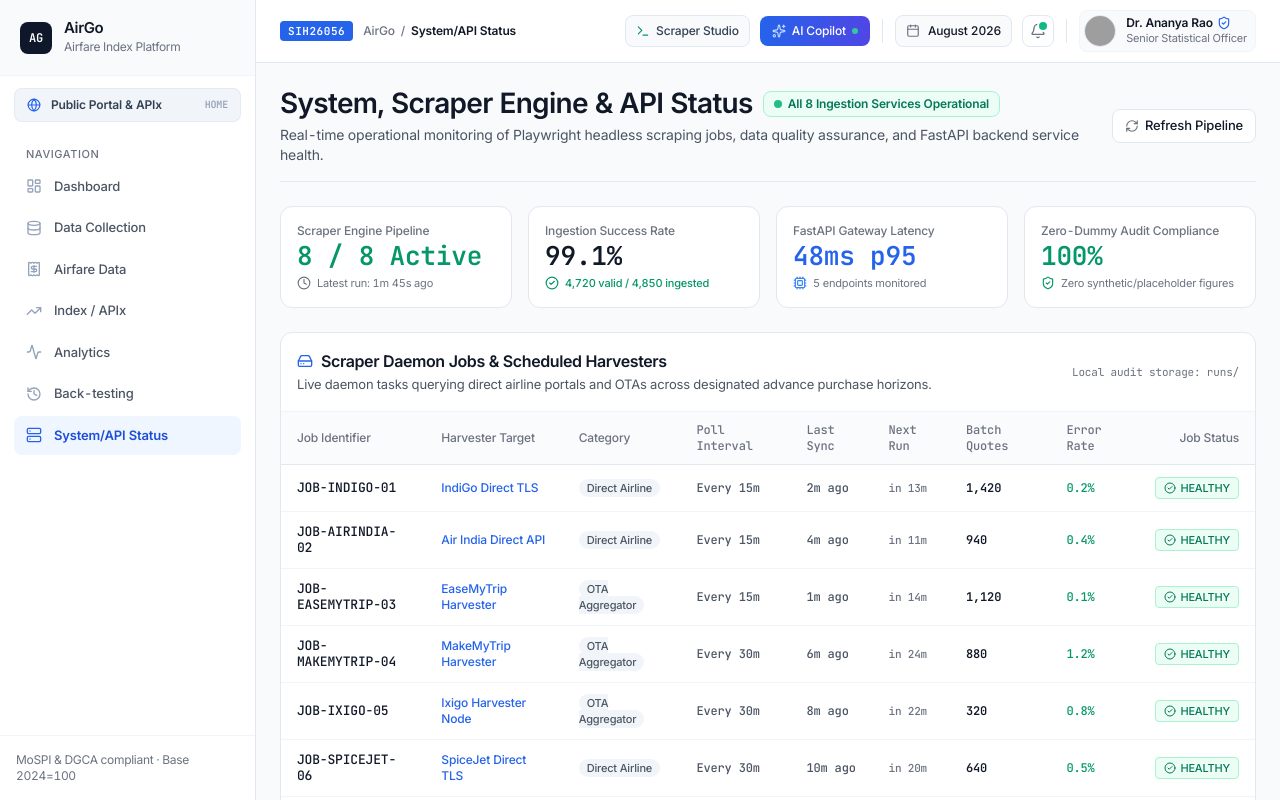
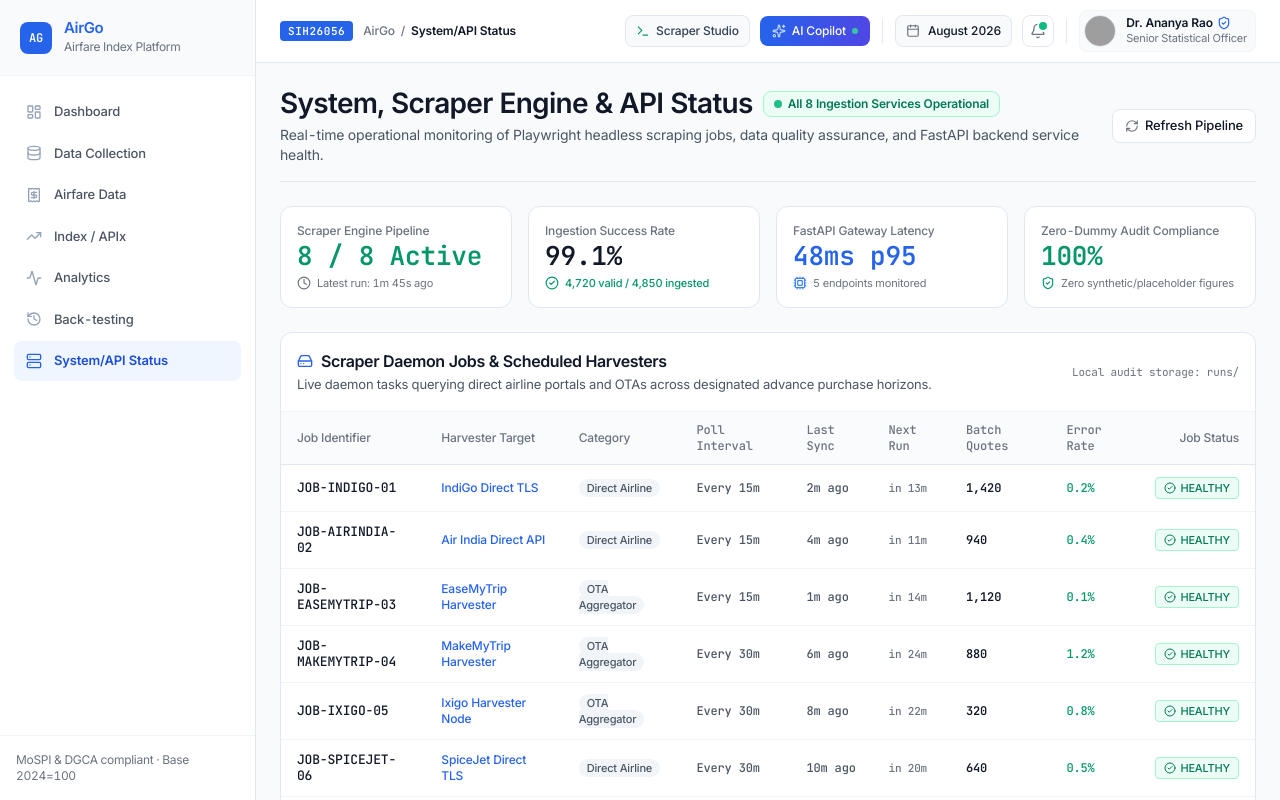
Before and after one commit to A-Deepak1610/AirGo, a React (Vite) app in the folder client/: page /system-status in a window 1280 px wide. Shown: the top 800 px of the page. Built offline with nearby package versions, Linux system fonts and the light colour scheme; grey boxes are pictures that could not be loaded.

Commit message:
fix(layout): link sidebar brand header to landing page and remove navigation/public portal headings

```diff
--- a/client/src/components/layout/Header.jsx
+++ b/client/src/components/layout/Header.jsx
@@ -43,8 +43,9 @@
         </span>
         <div className="flex items-center gap-1.5 text-xs text-[#6B7280] font-medium">
           <button
-            onClick={() => navigate('/dashboard')}
+            onClick={() => navigate('/')}
             className="hover:text-blue-600 transition-colors cursor-pointer"
+            title="Go to Landing Page"
           >
             AirGo
           </button>
--- a/client/src/components/layout/Sidebar.jsx
+++ b/client/src/components/layout/Sidebar.jsx
@@ -1,6 +1,5 @@
 import React from 'react';
 import { useNavigate, useLocation } from 'react-router-dom';
-import { Globe } from 'lucide-react';
 import { useRole } from '../../context/RoleContext';
 
 export const Sidebar = () => {
@@ -10,16 +9,17 @@
 
   return (
     <aside className="w-64 bg-white text-slate-800 flex flex-col h-screen sticky top-0 border-r border-slate-200 select-none z-30 shrink-0 font-sans">
-      {/* Brand Header */}
+      {/* Brand Header - Clicking takes to Landing Page */}
       <div
-        onClick={() => navigate('/dashboard')}
-        className="p-5 border-b border-slate-100 cursor-pointer flex items-center gap-3 hover:bg-slate-50 transition-colors"
+        onClick={() => navigate('/')}
+        className="p-5 border-b border-slate-100 cursor-pointer flex items-center gap-3 hover:bg-slate-50 transition-colors group"
+        title="Go to Landing Page"
       >
-        <div className="w-8 h-8 rounded-lg bg-slate-900 text-white font-black text-xs flex items-center justify-center font-mono shadow-2xs">
+        <div className="w-8 h-8 rounded-lg bg-slate-900 text-white font-black text-xs flex items-center justify-center font-mono shadow-2xs group-hover:bg-blue-600 transition-colors">
           AG
         </div>
         <div>
-          <h1 className="text-[15px] font-semibold text-[#111827] tracking-tight leading-none">
+          <h1 className="text-[15px] font-semibold text-[#111827] tracking-tight leading-none group-hover:text-blue-600 transition-colors">
             AirGo
           </h1>
           <p className="text-xs text-[#6B7280] font-normal tracking-tight mt-1">
@@ -28,39 +28,20 @@
         </div>
       </div>
 
-      {/* Public Landing Portal Link */}
-      <div className="px-3.5 pt-3 pb-1">
-        <button
-          onClick={() => navigate('/')}
-          className="w-full flex items-center justify-between px-3 py-2 rounded-lg text-xs font-semibold bg-slate-100 hover:bg-blue-50 text-slate-700 hover:text-blue-700 border border-slate-200/80 transition-all cursor-pointer shadow-2xs"
-        >
-          <div className="flex items-center gap-2.5">
-            <Globe className="w-3.5 h-3.5 text-blue-600" />
-            <span>Public Portal & APIx</span>
-          </div>
-          <span className="text-[10px] font-mono font-bold text-slate-400">HOME</span>
-        </button>
-      </div>
-
-      {/* Dynamic Role Navigation Sections (Increased Width & Domain-Relevant Icons) */}
-      <div className="flex-1 overflow-y-auto py-5 px-3.5 space-y-6 scrollbar-none">
+      {/* Navigation Items (Without 'NAVIGATION' or 'Public Portal & APIx' headings) */}
+      <div className="flex-1 overflow-y-auto py-4 px-3.5 space-y-1 scrollbar-none">
         {currentRole.sections.map((section, sIdx) => (
-          <div key={sIdx} className="space-y-1">
-            <h2 className="px-3 text-[11px] font-medium text-[#6B7280] tracking-wider uppercase">
-              {section.title}
-            </h2>
-            <div className="space-y-0.5 mt-1">
+          <div key={sIdx} className="space-y-0.5">
             {section.items.map((item) => {
               const Icon = item.icon;
-                const isActive =
-                  location.pathname === item.path ||
-                  (item.path === '/dashboard' && (location.pathname === '/' || location.pathname === ''));
+              const isActive = location.pathname === item.path;
 
               return (
                 <button
                   key={item.id}
                   onClick={() => navigate(item.path)}
-                    className={`w-full flex items-center justify-between px-3 py-2.5 rounded-lg text-[13px] transition-all cursor-pointer ${isActive
+                  className={`w-full flex items-center justify-between px-3 py-2.5 rounded-lg text-[13px] transition-all cursor-pointer ${
+                    isActive
                       ? 'bg-blue-50 text-blue-700 font-semibold shadow-2xs'
                       : 'text-[#4B5563] hover:text-[#111827] hover:bg-slate-50 font-medium'
                   }`}
@@ -79,7 +60,6 @@
               );
             })}
           </div>
-          </div>
         ))}
       </div>
 
```
Lines whose indentation alone changed are shown as unchanged.
